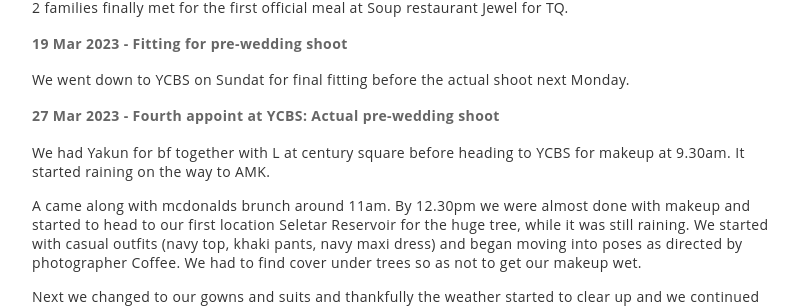
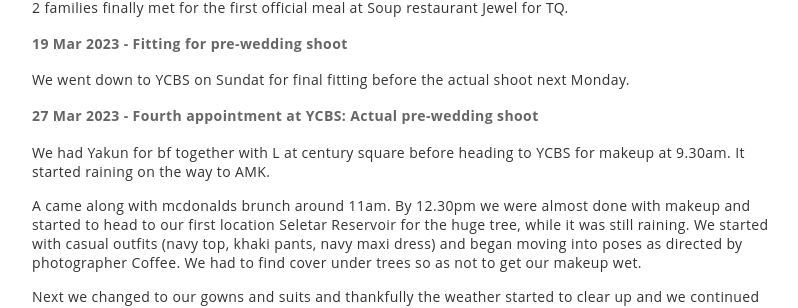
Before and after one commit to ourcarus/casadelagom, a Jekyll site: the page built from _posts/2022-07-12-Wedding Preparations.md, in a window 1280 px wide and 900 px high, scrolled down 2734 px. Shown: the part 154-462 px from the top of the window, without its empty margins (238-1036 px from the left). Built offline with Jekyll 4.4.1, drawn with Linux system fonts in a browser that asks for light colours; our own code applies the rules of GitHub Pages for plain Markdown files.

Commit message:
Update 2022-07-12-Wedding Preparations.md

```diff
--- a/_posts/2022-07-12-Wedding Preparations.md
+++ b/_posts/2022-07-12-Wedding Preparations.md
@@ -83,7 +83,7 @@ After yuan xiao lunch with Serangoon family at Jewel, we went to browse SDJ at C
 #### 19 Mar 2023 - Fitting for pre-wedding shoot
 We went down to YCBS on Sundat for final fitting before the actual shoot next Monday.
 
-#### 27 Mar 2023 - Fourth appoint at YCBS: Actual pre-wedding shoot
+#### 27 Mar 2023 - Fourth appointment at YCBS: Actual pre-wedding shoot
 We had Yakun for bf together with L at century square before heading to YCBS for makeup at 9.30am. It started raining on the way to AMK.
 
 A came along with mcdonalds brunch around 11am. By 12.30pm we were almost done with makeup and started to head to our first location Seletar Reservoir for the huge tree, while it was still raining. We started with casual outfits (navy top, khaki pants, navy maxi dress) and began moving into poses as directed by photographer Coffee. We had to find cover under trees so as not to get our makeup wet.
```
